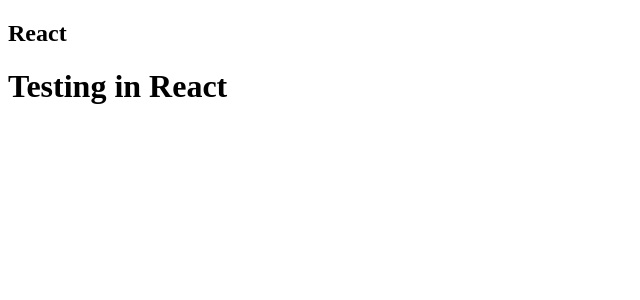
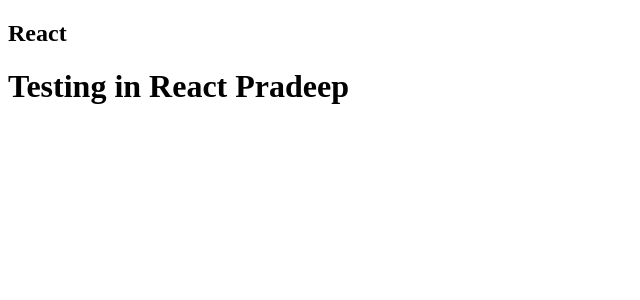
Before and after one commit to pradeepkumar128/chai-aur-react, a React (Create React App) app in the folder reactprt01/: page / in a window 1280 px wide. Shown: the top 300 px of the page, without its empty margins (0-640 px from the left). Built offline with nearby package versions, Linux system fonts and the light colour scheme; the HTML template or start-up script is replaced by a standard one.

Commit message:
third commit

```diff
--- a/reactprt01/src/Testing.js
+++ b/reactprt01/src/Testing.js
@@ -1,9 +1,9 @@
-import React from 'react'
+import React from 'react';
 
 const Testing = () => {
   return (
     <>
-    <h1>Testing in React</h1>
+    <h1>Testing in React Pradeep </h1>
     </>
   )
 }
```
